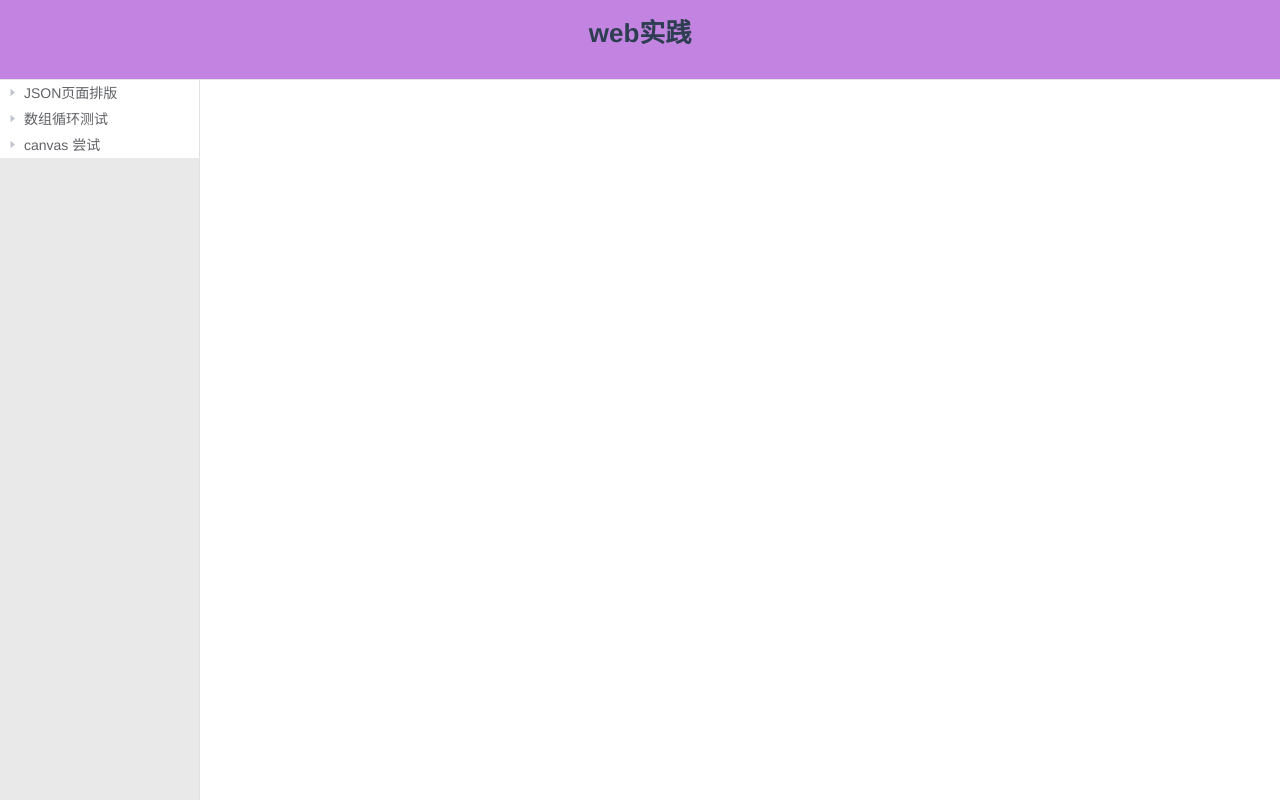
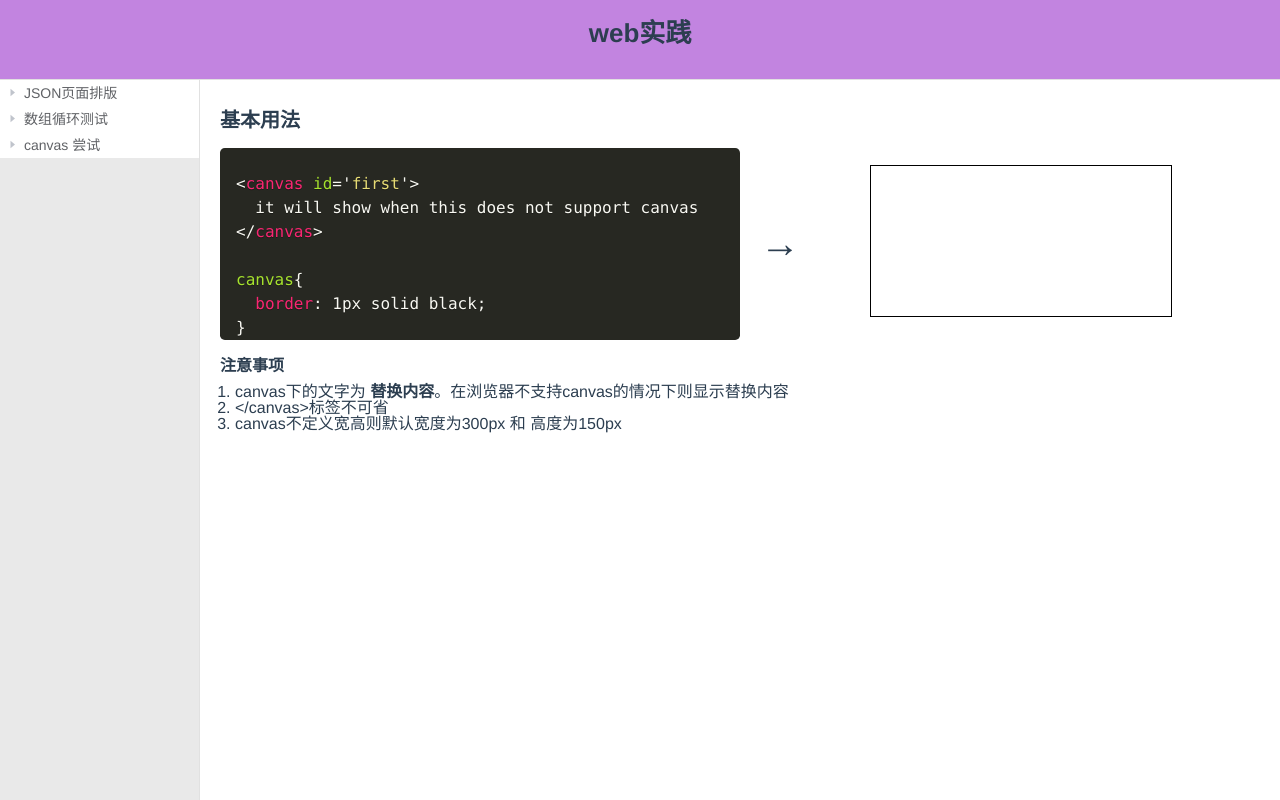
Before and after one commit to qianfeii/web-tests, a Vue app: page /canvas/MDNcanvse in a window 1280 px wide. Built offline with nearby package versions, Linux system fonts and the light colour scheme.

Commit message:
add highlight code in html ,write base canvas and some attention

```diff
--- a/package.json
+++ b/package.json
@@ -13,6 +13,7 @@
     "element-ui": "^2.4.3",
     "mockjs": "^1.0.1-beta3",
     "postcss-nested": "^3.0.0",
+    "prismjs": "^1.15.0",
     "register-service-worker": "^1.0.0",
     "vue": "^2.5.16",
     "vue-router": "^3.0.1",
--- a/src/assets/styles/global.css
+++ b/src/assets/styles/global.css
@@ -34,3 +34,9 @@
 .el-tree-node:focus > .el-tree-node__content {
   box-shadow: inset -1px 0 #e1e1e1;
 }
+
+pre[class*='language-'] {
+  padding: 0 1em;
+  line-height: 0;
+  overflow: hidden;
+}
--- a/src/components/canvasTry/CanvasIndex.vue
+++ /dev/null
@@ -1,3 +0,0 @@
-<template>
-    <div>canvas try</div>
-</template>
--- /dev/null
+++ b/src/components/canvasTry/MDN-learning.vue
@@ -0,0 +1,108 @@
+<template>
+  <div ref="codeChoose">
+    <section class="wrapper base">
+      <h2>基本用法
+      </h2>
+      <el-row class="show-area">
+        <el-col :span="12">
+          <div>
+            <pre class="code-area">
+              <code v-html="code1" class="language-markup">
+              </code>
+              <code v-html="code2" class="language-css">
+              </code>
+            </pre>
+          </div>
+        </el-col>
+        <el-col :span="12">
+          <span class="right-arrow">&rarr;</span>
+          <canvas id="first">
+            it will show when this does not support canvas
+          </canvas>
+        </el-col>
+      </el-row>
+      <article class="ps-area">
+        <h3>注意事项</h3>
+        <ol class="ps-content">
+          <li>
+            canvas下的文字为
+            <strong>替换内容</strong>。在浏览器不支持canvas的情况下则显示替换内容
+          </li>
+          <li>
+            &lt;/canvas&gt;标签不可省
+          </li>
+          <li>
+            canvas不定义宽高则默认宽度为300px 和 高度为150px
+          </li>
+        </ol>
+      </article>
+    </section>
+  </div>
+</template>
+<script>
+const Prism = window.Prism
+const Codes = require('./code.json').mdncode
+export default {
+  name: 'basecanvas',
+  data() {
+    return {}
+  },
+  computed: {
+    code1() {
+      return Prism.highlight(Codes.code1, Prism.languages.markup)
+    },
+    code2() {
+      return Prism.highlight(Codes.code2, Prism.languages.css)
+    }
+  },
+  mounted() {
+    this.$nextTick(() => {
+      Prism.highlightAll(false)
+    })
+  }
+}
+</script>
+
+<style lang="postcss" scoped>
+.wrapper {
+  margin: 10px 0;
+  text-align: left;
+  h2 {
+    font-size: 20px;
+    margin-bottom: 10px;
+  }
+  .code-background {
+    background: #282c34;
+  }
+}
+.base {
+  canvas {
+    display: inline-block;
+    margin-left: 50px;
+    border: 1px solid black;
+  }
+}
+.show-area {
+  display: flex;
+  align-items: center;
+  .code-area {
+    .code-title {
+      float: left;
+      font-style: italic;
+    }
+  }
+  .right-arrow {
+    display: inline-block;
+    font-size: 40px;
+    margin: auto 20px;
+    position: relative;
+    bottom: 60px;
+  }
+}
+.ps-area {
+  margin: 10px 0 0 0;
+  .ps-content {
+    margin: 10px 0 0 15px;
+  }
+}
+</style>
--- /dev/null
+++ b/src/components/canvasTry/code.json
@@ -0,0 +1,7 @@
+{
+  "mdncode": {
+    "code1":
+      "\n<canvas id='first'>\n  it will show when this does not support canvas\n</canvas>",
+    "code2": "\ncanvas{\n  border: 1px solid black;\n}"
+  }
+}
--- /dev/null
+++ b/src/components/canvasTry/index.vue
@@ -0,0 +1,5 @@
+<template>
+  <div>
+    <router-view></router-view>
+  </div>
+</template>
--- /dev/null
+++ b/src/components/canvasTry/w3c-learning.vue
@@ -0,0 +1,3 @@
+<template>
+  <div>w3c</div>
+</template>
--- a/src/main.js
+++ b/src/main.js
@@ -4,12 +4,15 @@ import router from './router'
 import store from './store'
 import './registerServiceWorker'
 import ElementUI from 'element-ui'
+import Prismjs from 'prismjs'
 
 import 'element-ui/lib/theme-chalk/index.css'
+import 'prismjs/themes/prism-okaidia.css' // coy dark funky okaidia solarizedlight tomorrow twilight
 import './assets/styles/reset.css'
 import './assets/styles/global.css'
 import './assets/styles/icon-font.css'
 
+console.log(Prismjs)
 Vue.use(ElementUI)
 
 Vue.config.productionTip = false
--- a/src/router.js
+++ b/src/router.js
@@ -2,7 +2,9 @@ import Vue from 'vue'
 import Router from 'vue-router'
 const ArrayLoopTest = () => import('@/components/ArrayLoopTest')
 const ShowJson = () => import('@/components/ShowJson')
-const CanvasIndex = () => import('@/components/canvasTry/CanvasIndex')
+const CanvasIndex = () => import('@/components/canvasTry/index')
+const CanvasMDN = () => import('@/components/canvasTry/MDN-learning')
+const CanvasW3C = () => import('@/components/canvasTry/w3c-learning')
 
 Vue.use(Router)
 
@@ -28,7 +30,22 @@ export default new Router({
       name: 'CanvasIndex',
       component: CanvasIndex,
       isFolder: true,
-      label: 'canvas 尝试'
+      label: 'canvas 尝试',
+      redirect: '/canvas/MDNcanvse',
+      children: [
+        {
+          path: '/canvas/MDNcanvse',
+          name: 'MDNcanvse',
+          component: CanvasMDN,
+          label: 'MDN教程'
+        },
+        {
+          path: '/canvas/W3Ccanvse',
+          name: 'W3Ccanvse',
+          component: CanvasW3C,
+          label: 'W3C教程'
+        }
+      ]
     }
   ]
 })
```
Also changed, not shown: 1 other file (tests, documents, lock files or other folders).
